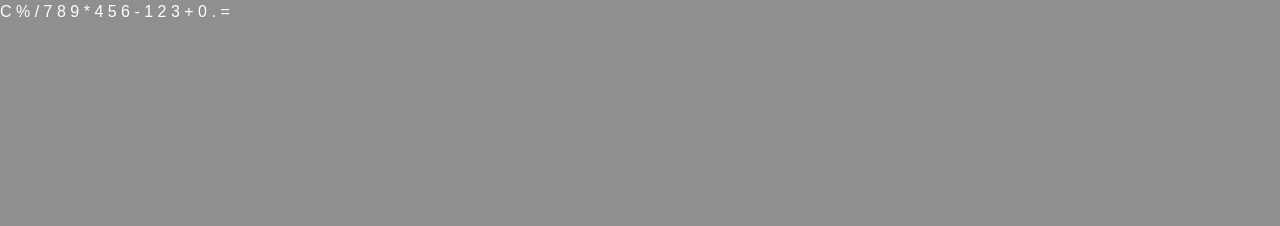
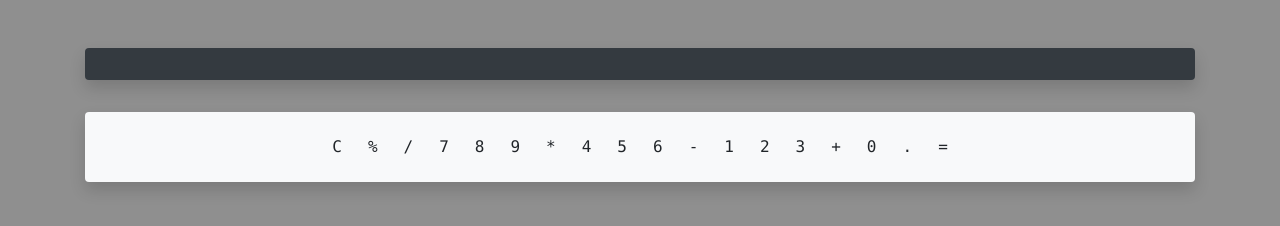
Before and after one commit to Framzy/Project-Website-Simple-Calculator, a plain HTML site: page index.html in a window 1280 px wide. Drawn offline with nearby package versions, Linux system fonts and the light colour scheme.

Commit message:
update html

```diff
--- a/index.html
+++ b/index.html
@@ -4,14 +4,26 @@
     <meta charset="UTF-8" />
     <meta name="viewport" content="width=device-width, initial-scale=1.0" />
     <title>Calculator</title>
-    <!-- tailwind css -->
-    <script src="https://cdn.tailwindcss.com"></script>
+    <!-- Bootstrap css -->
+    <link
+      rel="stylesheet"
+      href="https://cdn.jsdelivr.net/npm/bootstrap@4.5.3/dist/css/bootstrap.min.css"
+      integrity="sha384-TX8t27EcRE3e/ihU7zmQxVncDAy5uIKz4rEkgIXeMed4M0jlfIDPvg6uqKI2xXr2"
+      crossorigin="anonymous"
+    />
     <link rel="stylesheet" href="styles.css" />
   </head>
   <body>
-    <div class="container bg-">
-      <div class="display"></div>
-      <div class="buttons">
+    <div
+      class="container mt-5 d-flex flex-column align-items-center justify-content-center h-100 w-100"
+    >
+      <div
+        class="display w-100 text-right mb-3 h-25 d-flex align-items-end justify-content-end font-weight-bold text-white p-3 bg-dark rounded shadow text-monospace"
+        id="display"
+      ></div>
+      <div
+        class="buttons w-100 d-flex flex-wrap justify-content-center h-75 mt-3 shadow rounded bg-light p-3 rounded shadow text-monospace text-dark"
+      >
         <button class="btn">C</button>
         <button class="btn">%</button>
         <button class="btn">/</button>
```
